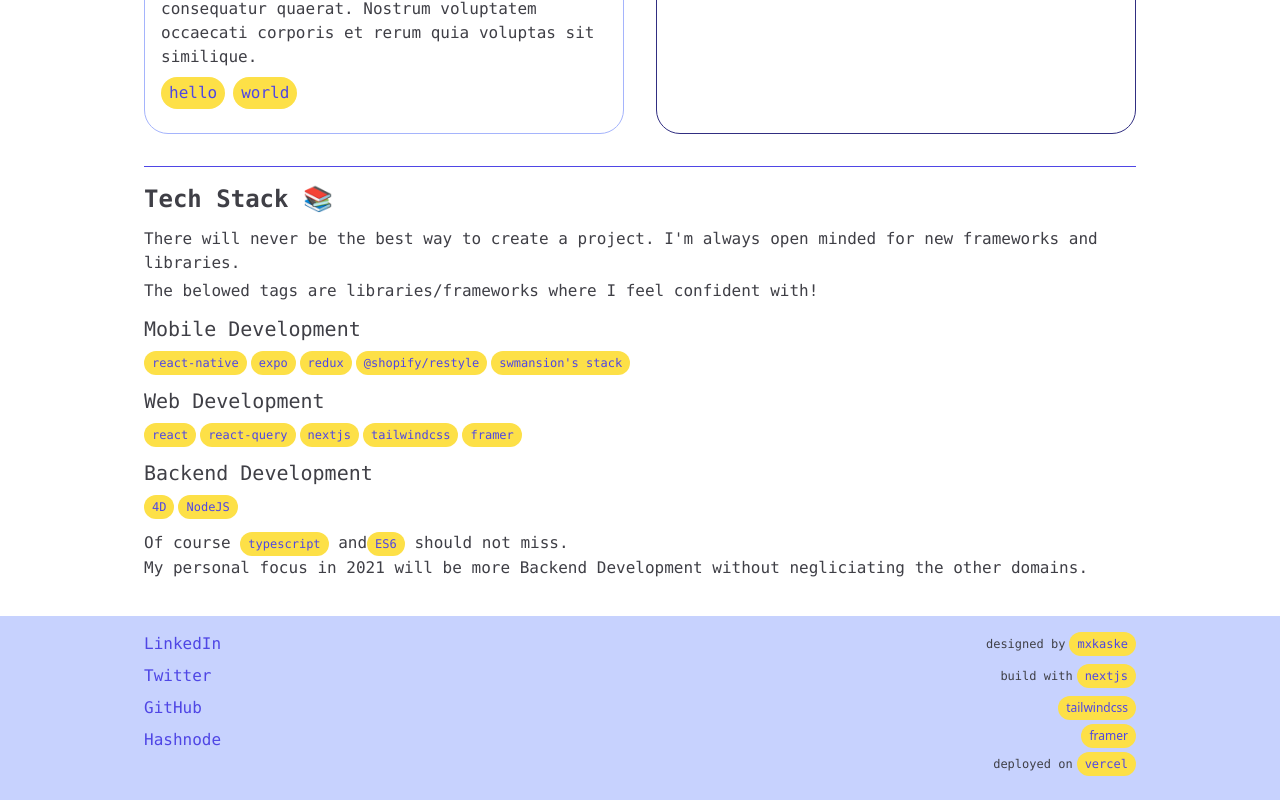
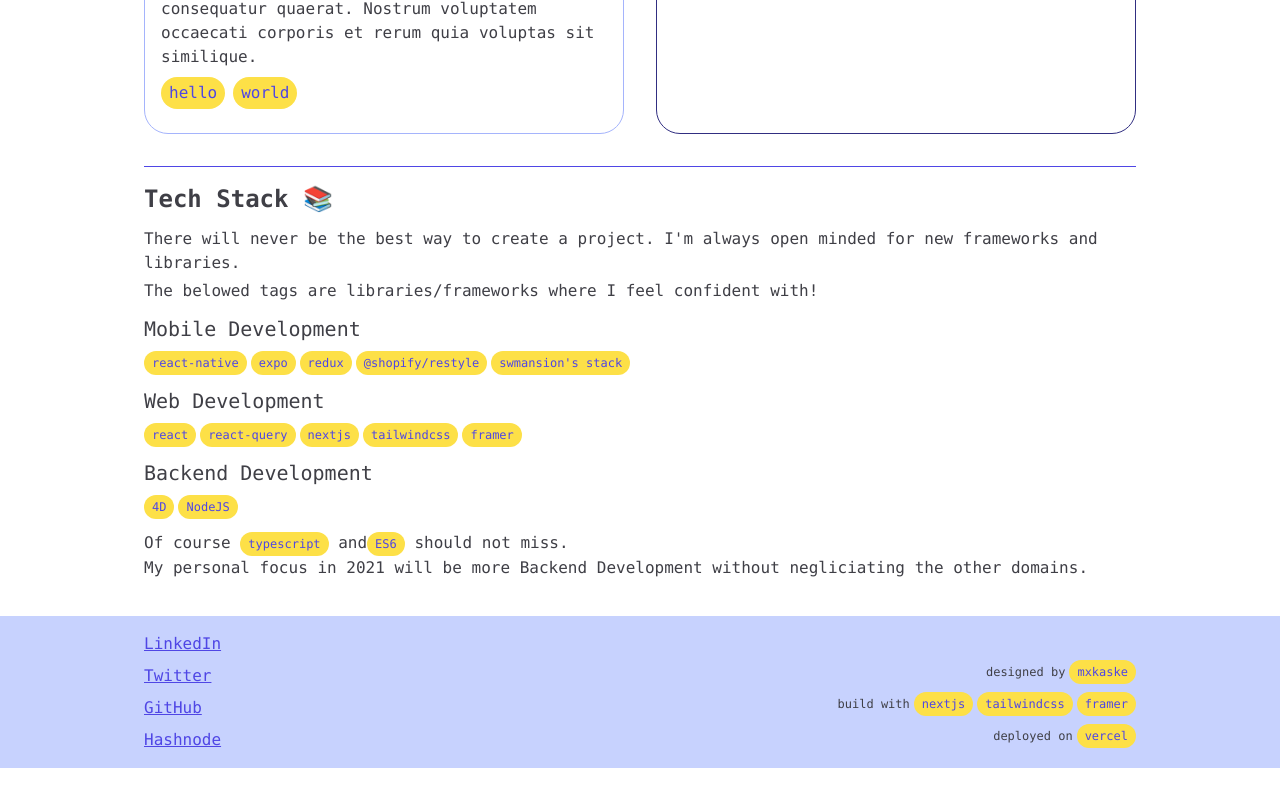
Before and after one commit to mxkaske/next-mxkaske, a Next.js app: page / in a window 1280 px wide. Shown: the part 2201-3001 px from the top of the page. After the commit the page ends 2969 px from the top, so only its background shows below. Built offline with nearby package versions, Linux system fonts and the light colour scheme.

Commit message:
:wrench: extract sm into array

```diff
--- a/components/footer.tsx
+++ b/components/footer.tsx
@@ -1,17 +1,41 @@
 import React from "react";
 import Container from "./container";
-import Button from "./button";
 import Tag from "./tag";
+
+const sm: { label: string; href: string }[] = [
+  {
+    label: "LinkedIn",
+    href: "https://www.linkedin.com/in/maximilian-kaske-262227202/",
+  },
+  {
+    label: "Twitter",
+    href: "https://twitter.com/mxkaske",
+  },
+  {
+    label: "GitHub",
+    href: "https://github.com/maximiliankaske",
+  },
+  {
+    label: "Hashnode",
+    href: "https://mxkaske.hashnode.dev",
+  },
+];
 
 const Footer = () => {
   return (
     <footer className="bg-primary-200">
       <Container className="flex flex-col sm:flex-row space-between">
         <div className="flex-1">
-          <Button className="block mb-2">LinkedIn</Button>
-          <Button className="block mb-2">Twitter</Button>
-          <Button className="block mb-2">GitHub</Button>
-          <Button className="block">Hashnode</Button>
+          {sm.map(({ href, label }, index) => (
+            <a
+              key={index}
+              href={href}
+              target="_blank"
+              className="block mb-2 last:mb-0"
+            >
+              {label}
+            </a>
+          ))}
         </div>
         <div className="flex flex-col items-end justify-end text-xs">
           <p className="pb-1">
@@ -21,10 +45,10 @@ const Footer = () => {
           <p className="pb-1">
             build with
             <Tag label="nextjs" className="ml-1" />
+            <Tag label="tailwindcss" className="block ml-1" />
+            <Tag label="framer" className="block ml-1" />
           </p>
-          <Tag label="tailwindcss" className="block mb-1" />
-          <Tag label="framer" className="block mb-1" />
-          <p className="pb-1">
+          <p>
             deployed on
             <Tag label="vercel" className="ml-1" />
           </p>
```
